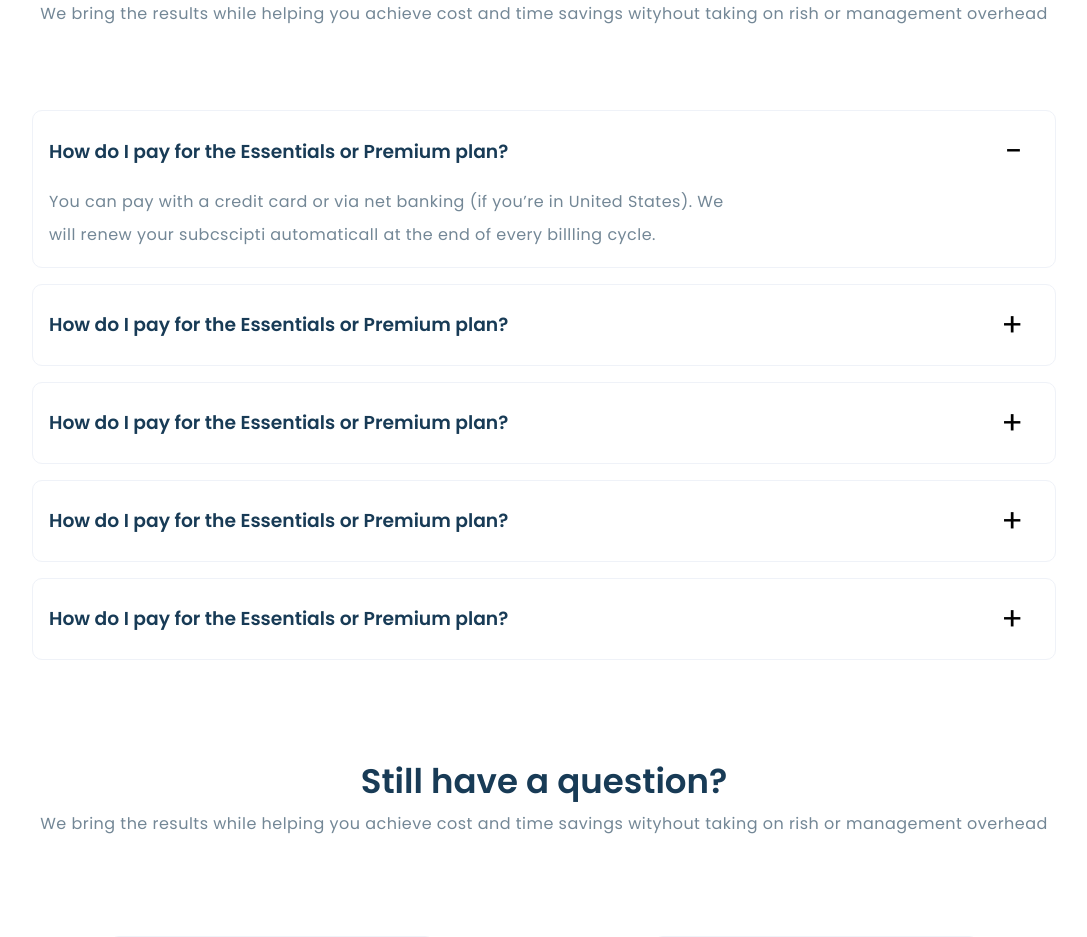
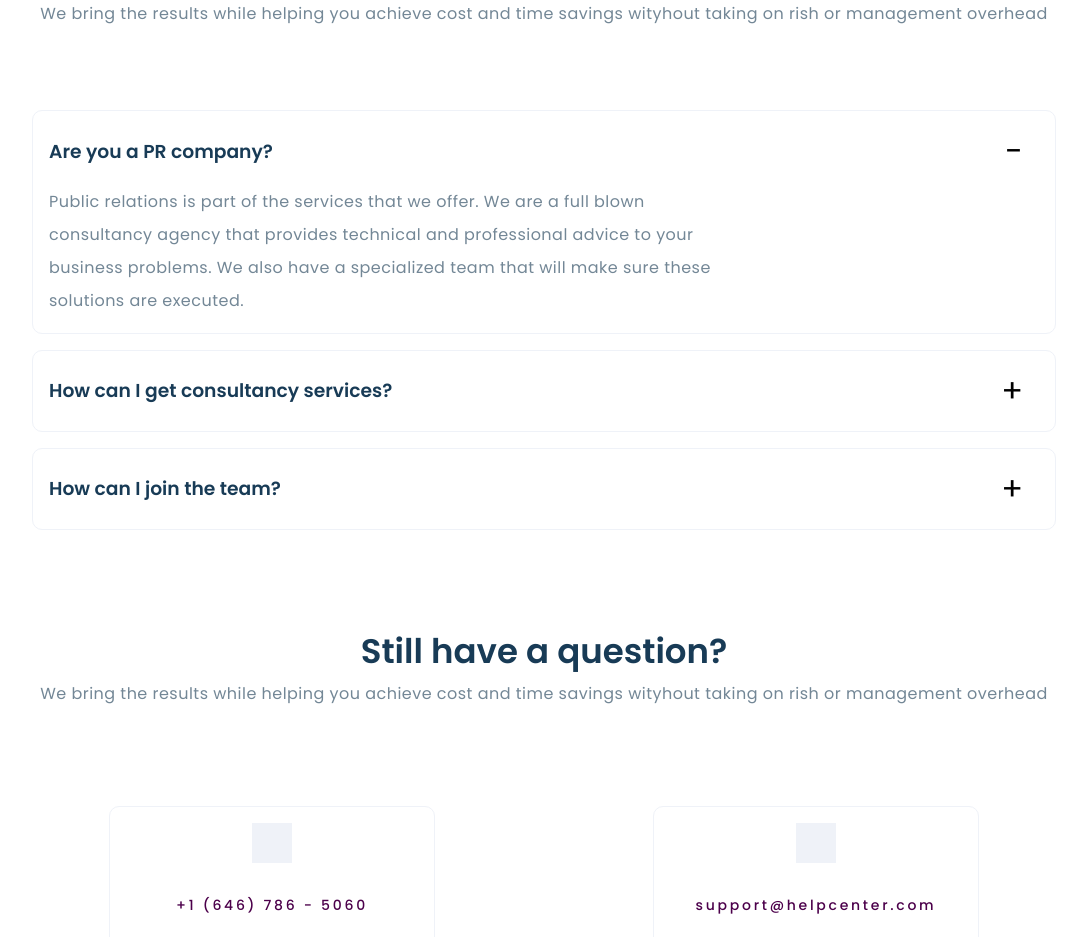
Before and after one commit to Grazac-Project/everything-middleman-frontend, a React (Create React App) app: page /faq in a window 1280 px wide. Shown: the part 1100-2037 px from the top of the page, without its empty margins (96-1183 px from the left). Built offline with nearby package versions, Linux system fonts and the light colour scheme.

Commit message:
content adjustment

```diff
--- a/src/constants/services.js
+++ b/src/constants/services.js
@@ -60,9 +60,9 @@ const services = [
     id: 7,
     color: "#C7E5EE",
     image: brand,
-    title: "Brand Positioning, Media & Strategy",
+    title: "SME Solutions",
     text:
-      "A brand is not what you say it is. It is what the consumers of your products/service declare it is. How you do now influence their judgement? Effective branding of your business will provide the ideal experience for your consumers. After building that experience, public relations is the icing on the cake. It is an effective way to communicate with a target market and attract further investment.",
+      "We see opportunities where others see major obstacles, and that is why we are passionate about helping SMEs overcome problems that might hinder growth. From our studies, SMEs are of specific importance to national development, so our management consulting toolkit has been proven to support and nurture different stage businesses into institutionalized, structured and established brands.",
   },
   {
     id: 8,
@@ -70,7 +70,7 @@ const services = [
     image: Analysis,
     title: "Market Analysis & General Consulting",
     text:
-      "A brand is not what you say it is. It is what the consumers of your products/service declare it is. How you do now influence their judgement? Effective branding of your business will provide the ideal experience for your consumers. After building that experience, public relations is the icing on the cake. It is an effective way to communicate with a target market and attract further investment.",
+      "When you're able to start a new enterprise, market research and analysis is very important. As consultants, we help you examine your particular niche, and use the facts to forecast potential outcomes. This will help you understand how products/services of your niche exist with a specific environment. With our market research, we take it step further by not only examining the specific niche but alongside the customers in it with the intent of you understanding your customers diligently. This would in turn allow you make informed decisions. ",
   },
 ];
 
--- a/src/containers/contact.js
+++ b/src/containers/contact.js
@@ -292,8 +292,7 @@ const Contact = () => {
               <TextHeader>Contact Us</TextHeader>
             </div>
             <Text color="sm-text-white contact-header-text">
-              We bring the results while helping you achieve cost and time
-              savings without taking on risk or management overhead
+              Creating incredible growth experiences
             </Text>
           </div>
         </div>
--- a/src/containers/faq.js
+++ b/src/containers/faq.js
@@ -1,4 +1,3 @@
-
 // @ts-nocheck
 import Text from "../components/text";
 import TextHeader from "../components/textHeader";
@@ -15,37 +14,23 @@ const Faq = () => {
   const [faqs, setFaqs] = useState([
     {
       id: 1,
-      question: " How do I pay for the Essentials or Premium plan?",
+      question: "Are you a PR company?",
       answer:
-        " You can pay with a credit card or via net banking (if you’re in United States). We will renew your subcscipti automaticall at the end of every billling cycle.",
+        "Public relations is part of the services that we offer. We are a full blown consultancy agency that provides technical and professional advice to your business problems. We also have a specialized team that will make sure these solutions are executed. ",
       open: true,
     },
     {
       id: 2,
-      question: " How do I pay for the Essentials or Premium plan?",
+      question: "How can I get consultancy services?",
       answer:
-        " You can pay with a credit card or via net banking (if you’re in United States). We will renew your subcscipti automaticall at the end of every billling cycle.",
+        "You need to book an appointment. Once appointment is confirmed, you would be connected with a consultant. ",
       open: false,
     },
     {
       id: 3,
-      question: " How do I pay for the Essentials or Premium plan?",
+      question: "How can I join the team?",
       answer:
-        " You can pay with a credit card or via net banking (if you’re in United States). We will renew your subcscipti automaticall at the end of every billling cycle.",
-      open: false,
-    },
-    {
-      id: 4,
-      question: " How do I pay for the Essentials or Premium plan?",
-      answer:
-        " You can pay with a credit card or via net banking (if you’re in United States). We will renew your subcscipti automaticall at the end of every billling cycle.",
-      open: false,
-    },
-    {
-      id: 5,
-      question: " How do I pay for the Essentials or Premium plan?",
-      answer:
-        " You can pay with a credit card or via net banking (if you’re in United States). We will renew your subcscipti automaticall at the end of every billling cycle.",
+        "Currently we're not hiring, but we have an opening for an incubator program where we train young professionals to take charge of the future they deserve. Check website for more details. ",
       open: false,
     },
   ]);
--- a/src/index.css
+++ b/src/index.css
@@ -268,9 +268,12 @@ html {
   border: 1px solid #eff2f8;
   border-radius: 10px;
   padding-bottom: 1.5rem;
-  transition: all 0.3s ease-in;
+  transition: height 0.3s ease-in;
   height: auto;
   align-self: start;
+}
+.service:last-child {
+  grid-column: 3/-1;
 }
 .service:hover {
   box-shadow: 5px 5px 20px #ccc;
```
Also changed, not shown: src/sass/components/_service.scss (+5 -3 lines), src/containers/about.js (line endings or trailing spaces), 2 other files (tests, documents, lock files or other folders).
